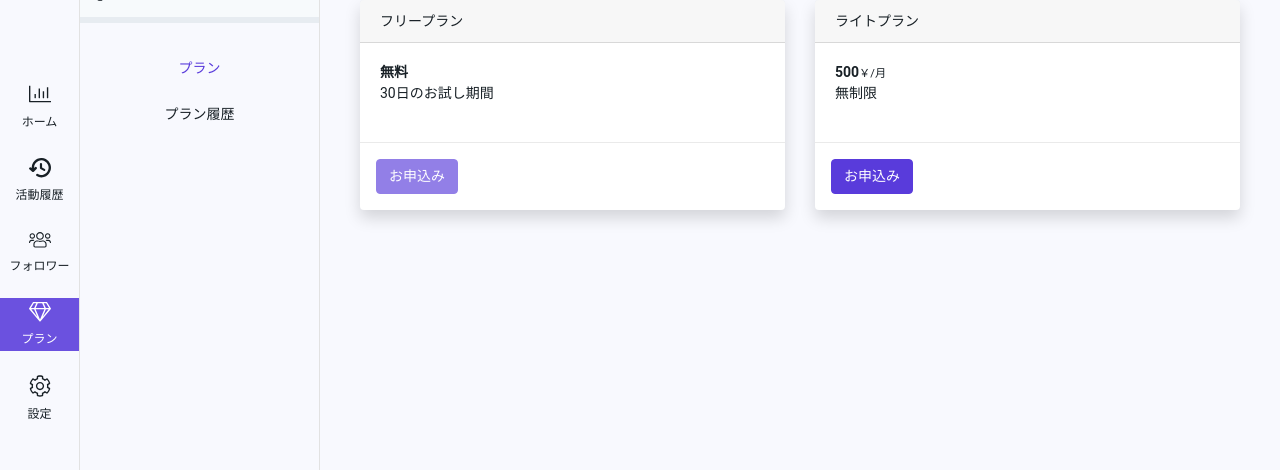
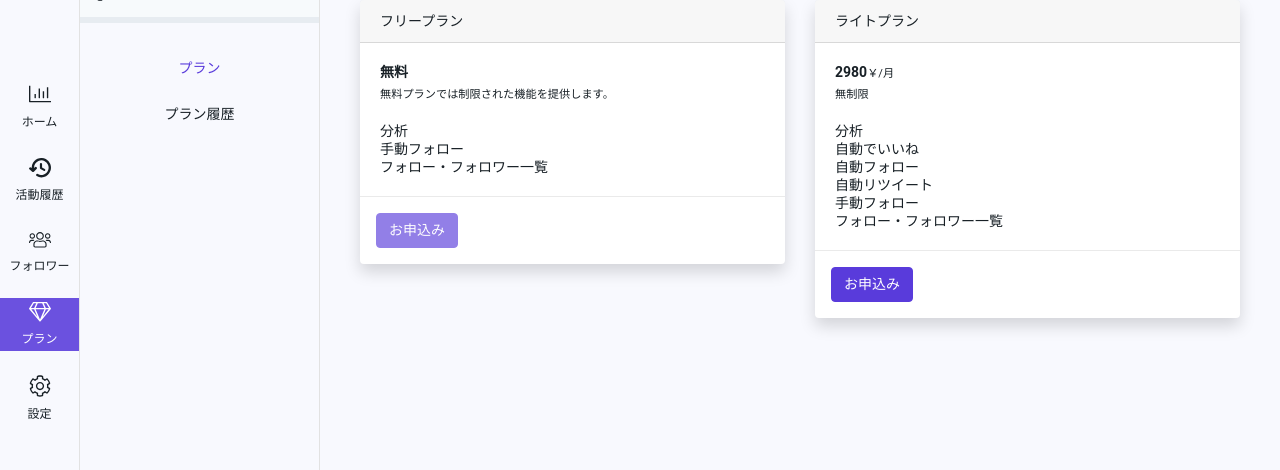
Before and after one commit to holdinghand88/twitter-system-django, a Django app: page /payment in a window 1280 px wide. Shown: the part 95-565 px from the top of the page. Run offline with Django 4.2, Linux system fonts and the light colour scheme; parts of the project's set-up code (start-up, migrations or seed data) failed here and were passed over; some libraries are stand-ins or nearby versions; some web fonts are replaced.

Commit message:
fixing payment

```diff
--- a/core/views.py
+++ b/core/views.py
@@ -557,8 +557,9 @@ class FollowerView(auth_views.LoginView):
             #following_l = api.get_friend_ids(tuser_id=twitter_user.twitter_id,count=5000)
             followers_info = twitter_api.get_users_followers(twitter_user.twitter_id,client,1000)
             following_ids = []
-            for following in following_info[0]:
-                following_ids.append(following.id)
+            if following_info[0] is not None:
+                for following in following_info[0]:
+                    following_ids.append(following.id)
             context['followings'] = following_ids
             context['followers'] = followers_info[0]
             #print(following_l)
@@ -629,7 +630,7 @@ def create_checkout_session(request):
             return JsonResponse({'success':True})
         if plan_id=='2':
             name = '月'
-            price = 500
+            price = 2980
 
         #domain_url = 'http://127.0.0.1:8003/'
         domain_url = request.scheme+'://'+request.META['HTTP_HOST']+'/'
@@ -681,7 +682,7 @@ def stripe_webhook(request):
         return HttpResponse(status=400)
     except stripe.error.SignatureVerificationError as e:
         return HttpResponse(status=400)
-
+    print(event)
     if event['type'] == 'checkout.session.completed':
 
         data = event['data']['object']
--- a/templates/autofollow.html
+++ b/templates/autofollow.html
@@ -102,7 +102,7 @@
                         <div class="modal-body">
                           <div class="form-group schedule-form">
                             <div class="form-group">
-                                <label>完了時間<span>（必須）</span></label>
+                                <label>完了日<span>（必須）</span></label>
                                 <input type="text" class="date-picker ml-3" id="end_dt" name="datepicker" placeholder="2022/03/25" required>
                             </div>
                             <div class="form-group">
--- a/templates/autolike.html
+++ b/templates/autolike.html
@@ -102,7 +102,7 @@
                         <div class="modal-body">
                           <div class="form-group schedule-form">
                             <div class="form-group">
-                                <label>完了時間<span>（必須）</span></label>
+                                <label>完了日<span>（必須）</span></label>
                                 <input type="text" class="date-picker ml-3" id="end_dt" name="datepicker" placeholder="2022/03/25" required>
                             </div>
                             <div class="form-group">
--- a/templates/autoretweet.html
+++ b/templates/autoretweet.html
@@ -102,7 +102,7 @@
                         <div class="modal-body">
                           <div class="form-group schedule-form">
                             <div class="form-group">
-                                <label>完了時間<span>（必須）</span></label>
+                                <label>完了日<span>（必須）</span></label>
                                 <input type="text" class="date-picker ml-3" id="end_dt" name="datepicker" placeholder="2022/03/25" required>
                             </div>
                             <div class="form-group">
--- a/templates/payment/payment.html
+++ b/templates/payment/payment.html
@@ -28,7 +28,13 @@
                                 </div>
                                 <div class="card-body">
                                     <strong>無料</strong>
-                                    <p>30日のお試し期間</p>
+                                    <p><small>無料プランでは制限された機能を提供します。</small></p>
+                                    <ul>
+                                        <li>分析</li>
+                                        <li>手動フォロー</li>
+                                        <li>フォロー・フォロワー一覧</li>
+                                    </ul>
+
                                 </div>
                                 <div class="card-footer">
                                     <button class="btn btn-primary purchase" data-id="2" disabled>お申込み</button>
@@ -41,8 +47,16 @@
                                     <span>ライトプラン</span>
                                 </div>
                                 <div class="card-body">
-                                    <strong>500</strong><small>￥/月</small>
-                                    <p>無制限</p>
+                                    <strong>2980</strong><small>￥/月</small>
+                                    <p><small>無制限</small></p>
+                                    <ul>
+                                        <li>分析</li>
+                                        <li>自動でいいね</li>
+                                        <li>自動フォロー</li>
+                                        <li>自動リツイート</li>
+                                        <li>手動フォロー</li>
+                                        <li>フォロー・フォロワー一覧</li>
+                                    </ul>
                                 </div>
                                 <div class="card-footer">
                                     {% if plan2 == 'purchased' %}
```
